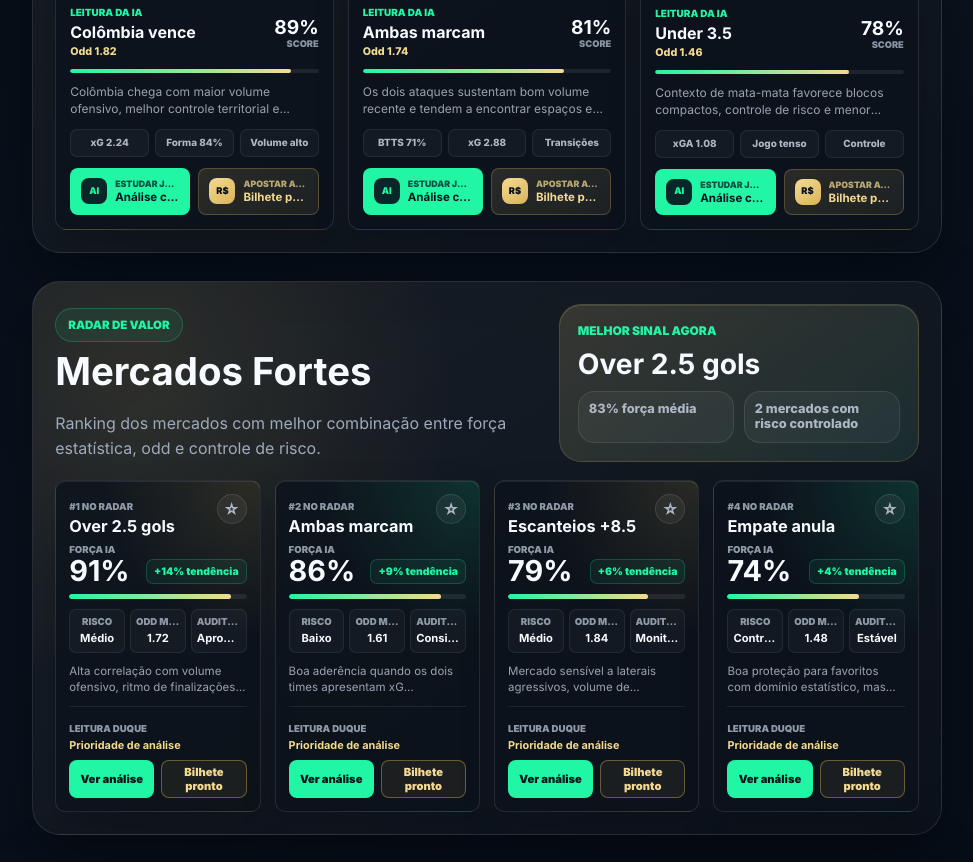
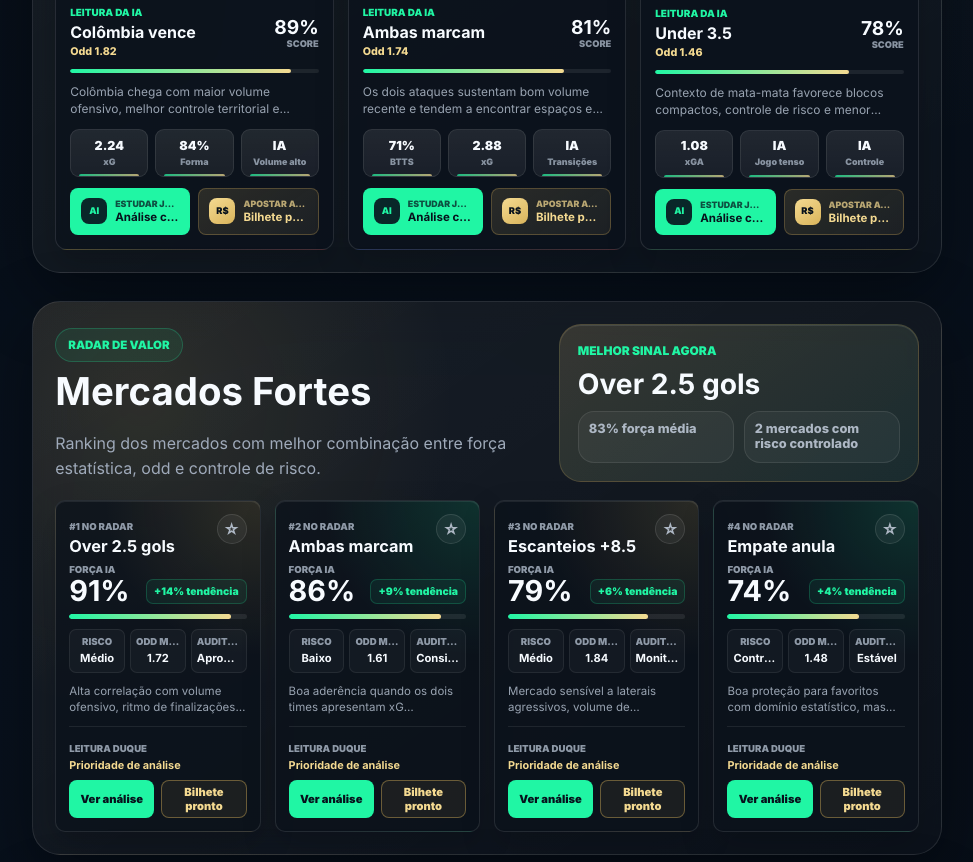
Before and after one commit to duqueroleta/DuqueSports-Codex, a React (Vite) app: page / in a window 1280 px wide. Shown: the part 2220-3082 px from the top of the page, without its empty margins (287-1260 px from the left). Built offline with nearby package versions, Linux system fonts and the light colour scheme; no server answers.

Commit message:
style(mobile): improve match metric chips

```diff
--- a/src/components/matches/MatchCard.jsx
+++ b/src/components/matches/MatchCard.jsx
@@ -7,6 +7,22 @@ import { normalizeMatchMetrics } from '../../utils/matchMetrics.js';
 import { formatMatchOdds } from '../../utils/matchOdds.js';
 import { getMatchVisualStyle } from '../../utils/matchVisuals.js';
 import '../../styles/match-card.css';
+
+function formatMetricChip(metric) {
+  const match = metric.match(/^(.+?)\s+([+\-]?\d+(?:[.,]\d+)?%?)$/);
+
+  if (!match) {
+    return {
+      label: metric,
+      value: 'IA',
+    };
+  }
+
+  return {
+    label: match[1],
+    value: match[2],
+  };
+}
 
 function MatchCard({ isActive = false, match }) {
   const { isFavorite, toggleFavorite } = useFavorites();
@@ -84,7 +100,16 @@ function MatchCard({ isActive = false, match }) {
       <p className="match-insight">{match.insight}</p>
 
       <div className="match-meta" aria-label="Indicadores principais">
-        {metrics.map((metric) => <span key={metric}>{metric}</span>)}
+        {metrics.map((metric) => {
+          const chip = formatMetricChip(metric);
+
+          return (
+            <span key={metric}>
+              <strong>{chip.value}</strong>
+              <small>{chip.label}</small>
+            </span>
+          );
+        })}
       </div>
 
       <footer className="match-card-footer">
--- a/src/styles/match-card.css
+++ b/src/styles/match-card.css
@@ -285,21 +285,55 @@
 .match-meta {
   display: grid;
   grid-template-columns: repeat(3, minmax(0, 1fr));
-  gap: 6px;
+  gap: 7px;
 }
 
 .match-meta span {
+  position: relative;
+  display: grid;
+  gap: 3px;
+  min-height: 48px;
+  align-content: center;
   overflow: hidden;
-  padding: 7px 5px;
-  border: 1px solid rgba(255, 255, 255, 0.075);
-  border-radius: 7px;
+  padding: 8px 6px;
+  border: 1px solid rgba(255, 255, 255, 0.09);
+  border-radius: 9px;
   color: #aeb8c5;
-  background: rgba(255, 255, 255, 0.035);
-  font-size: 0.62rem;
-  font-weight: 800;
+  background:
+    linear-gradient(180deg, rgba(255, 255, 255, 0.055), rgba(255, 255, 255, 0.025)),
+    rgba(255, 255, 255, 0.035);
   text-align: center;
+}
+
+.match-meta span::before {
+  position: absolute;
+  right: 8px;
+  bottom: 0;
+  left: 8px;
+  height: 2px;
+  border-radius: 999px 999px 0 0;
+  background: linear-gradient(90deg, var(--color-neon), var(--color-gold-soft));
+  opacity: 0.72;
+  content: "";
+}
+
+.match-meta strong,
+.match-meta small {
+  overflow: hidden;
   text-overflow: ellipsis;
   white-space: nowrap;
+}
+
+.match-meta strong {
+  color: var(--color-white);
+  font-size: 0.78rem;
+  font-weight: 1000;
+}
+
+.match-meta small {
+  color: #8994a2;
+  font-size: 0.56rem;
+  font-weight: 900;
 }
 
 .match-card-footer {
```
